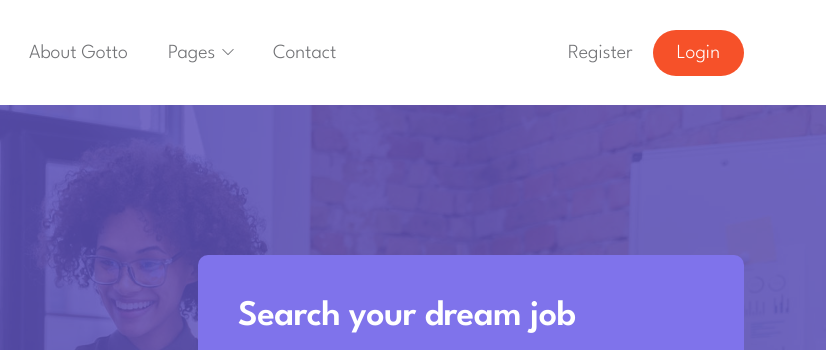
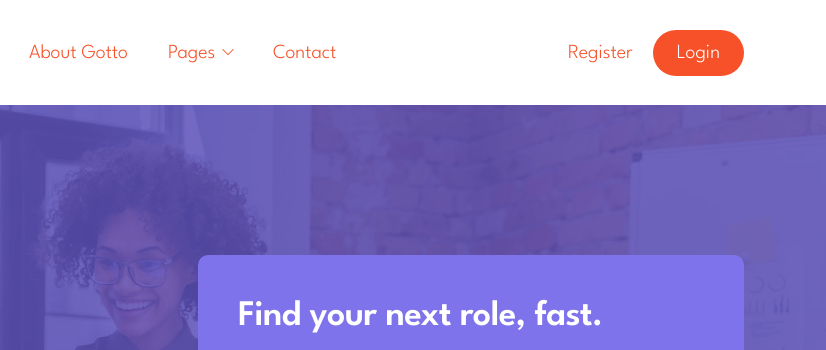
Before and after one commit to Nchennaji/gottojob1, a plain HTML site: page 2134_gotto_job/index.html in a window 1280 px wide. Shown: the top 350 px of the page, 454-1280 px from the left. Drawn offline with Linux system fonts and the light colour scheme.

Commit message:
Update navigation menu colors

```diff
--- a/2134_gotto_job/css/tooplate-gotto-job.css
+++ b/2134_gotto_job/css/tooplate-gotto-job.css
@@ -482,7 +482,7 @@ nav[aria-label="breadcrumb"] {
 
 .navbar-nav .nav-link {
   display: inline-block;
-  color: var(--p-bg-color);
+  color: var(--custom-btn-bg-color);
   font-size: var(--menu-font-size);
   font-weight: var(--font-weight-medium);
   position: relative;
--- a/2134_gotto_job/index.html
+++ b/2134_gotto_job/index.html
@@ -111,7 +111,7 @@ Bootstrap 5 HTML CSS Template
 
                         <div class="col-lg-6 col-12">
                             <form class="custom-form hero-form" action="#" method="get" role="form">
-                                <h3 class="text-white mb-3">Search your dream job</h3>
+                                <h3 class="text-white mb-3">Find your next role, fast.</h3>
 
                                 <div class="row">
                                     <div class="col-lg-6 col-md-6 col-12">
```
